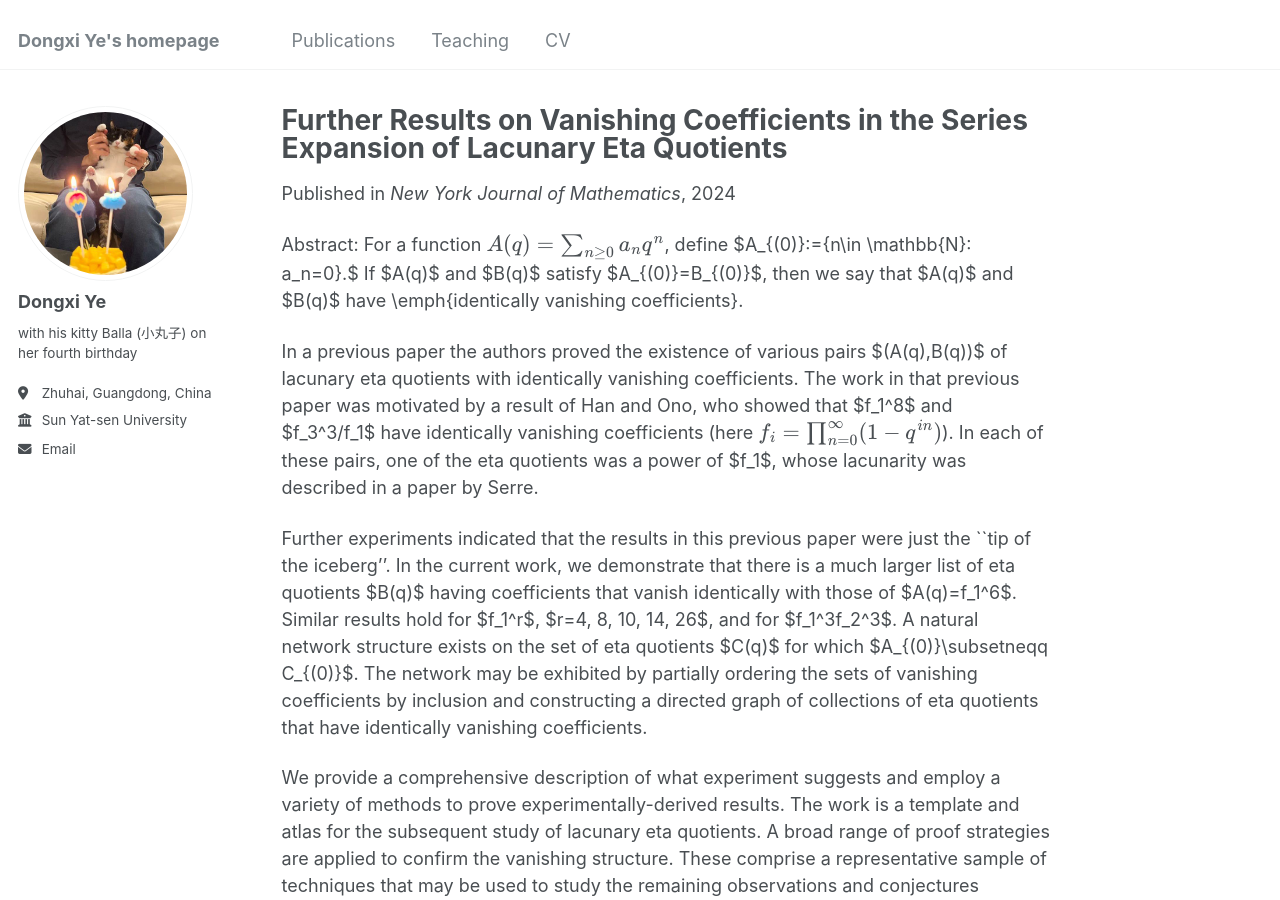
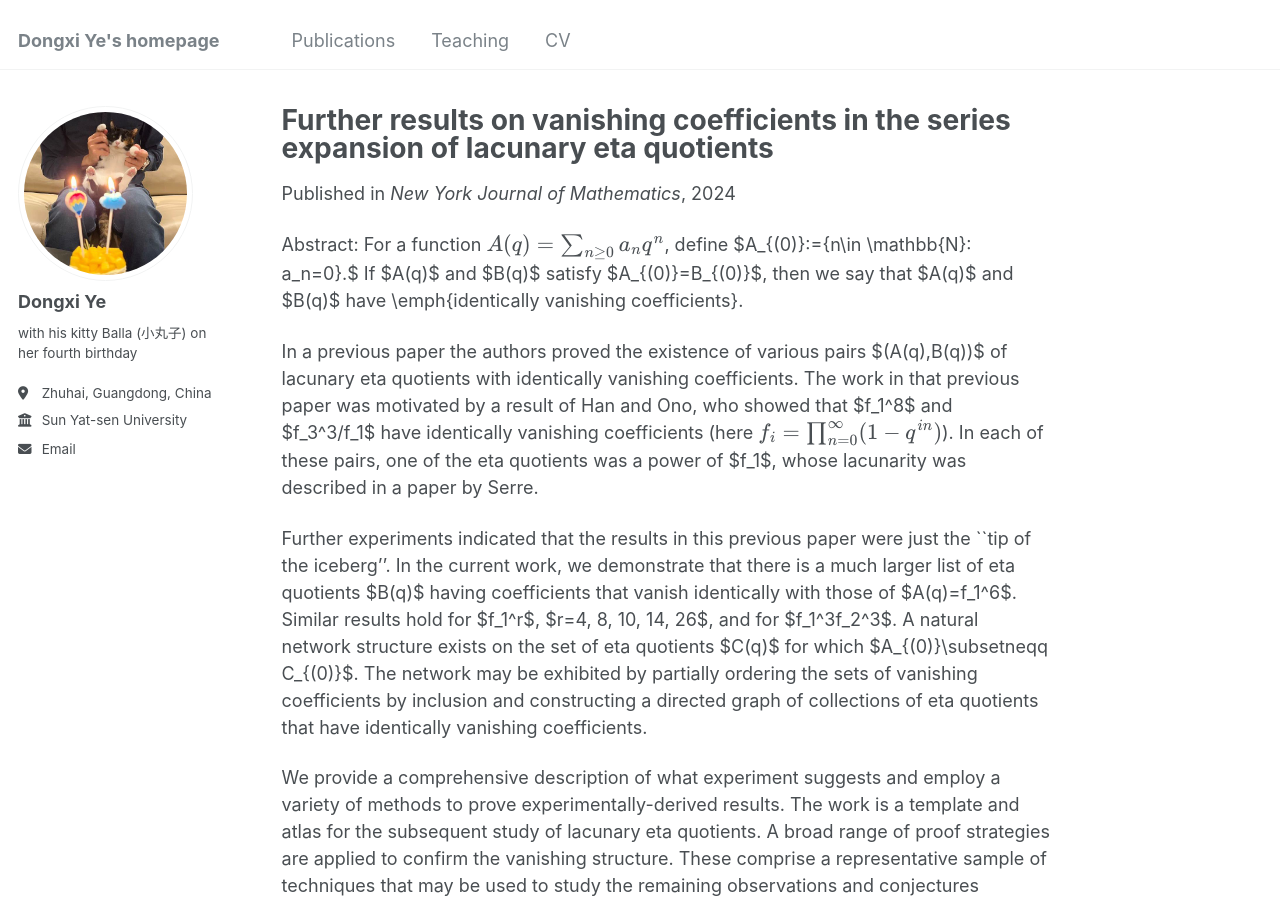
Before and after one commit to Dongxi-Ye/homepage, a Jekyll site: the page built from _publications/NYJM 2024.md, in a window 1280 px wide and 900 px high. Built offline with Jekyll 4.4.1, drawn with Linux system fonts in a browser that asks for light colours.

```diff
--- a/_publications/NYJM 2024.md
+++ b/_publications/NYJM 2024.md
@@ -1,5 +1,5 @@
 ---
-title: "Further Results on Vanishing Coefficients in the Series Expansion of Lacunary Eta Quotients"
+title: "Further results on vanishing coefficients in the series expansion of lacunary eta quotients"
 collection: publications
 category: manuscripts
 excerpt: 'T. Huber, J. Mc Laughlin and D. Ye, Further Results on Vanishing Coefficients in the Series Expansion of Lacunary Eta Quotients, New York Journal of Mathematics, 30 (2024), 1307–1436.'
```
